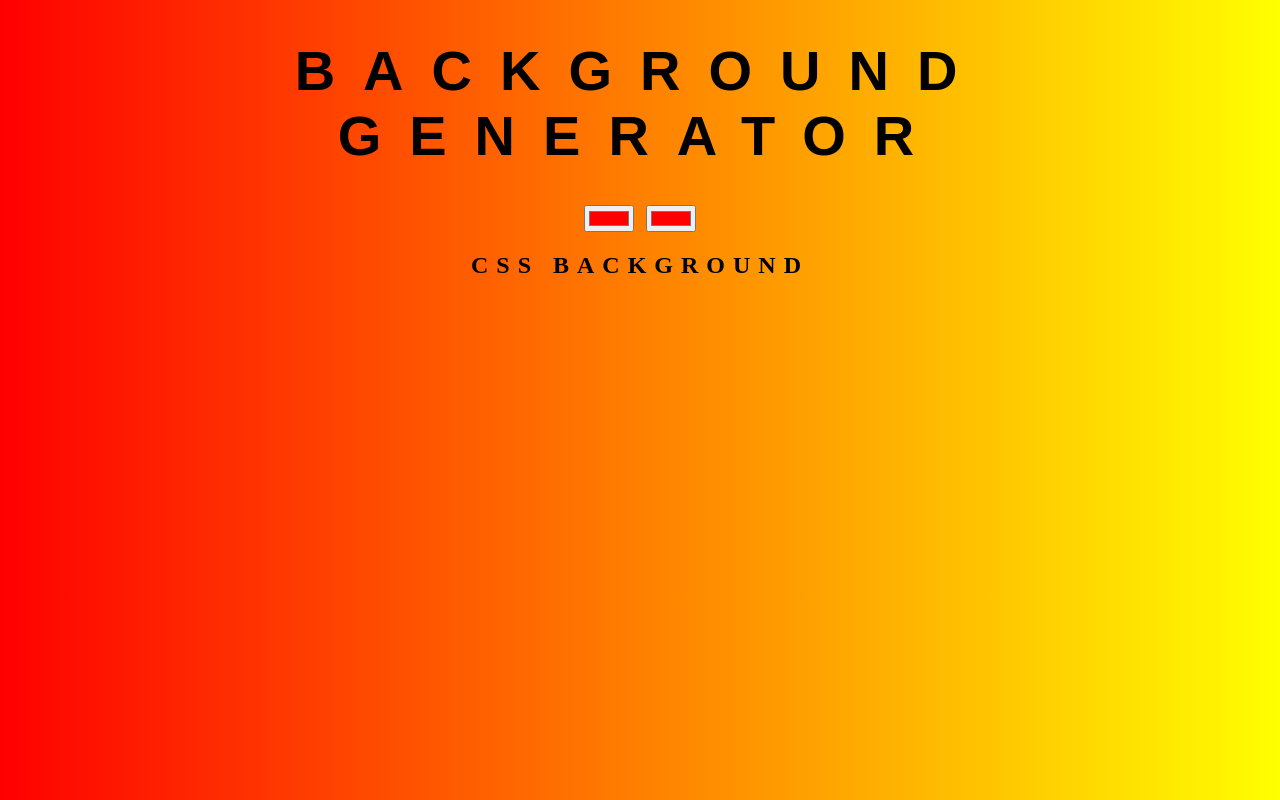
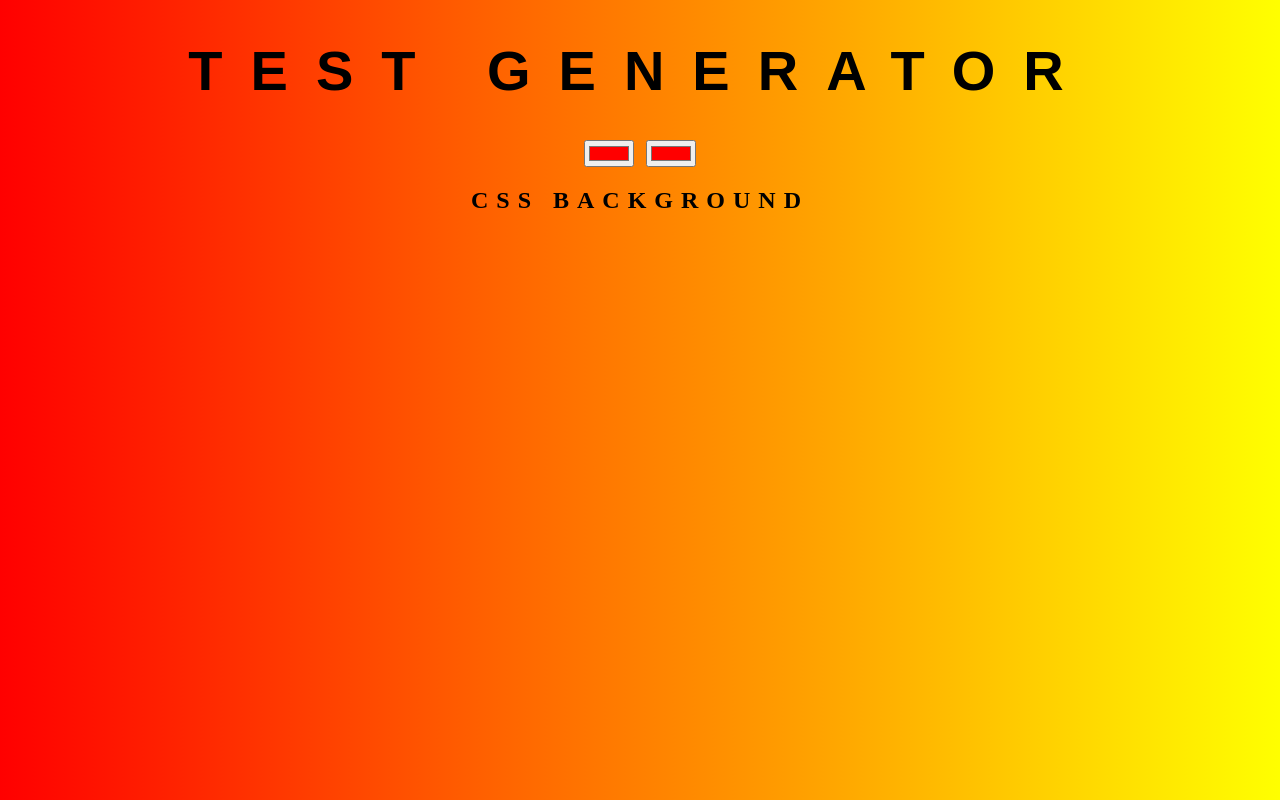
Before and after one commit to garyfoo88/Test-BackGen, a plain HTML site: page index.html in a window 1280 px wide. Drawn offline with Linux system fonts and the light colour scheme.

Commit message:
change something

```diff
--- a/index.html
+++ b/index.html
@@ -8,7 +8,7 @@
   <link rel="stylesheet" href="style.css">
 </head>
 <body id="gradient">
-  <h1>Background Generator</h1>
+  <h1>Test Generator</h1>
   <input class = "color1"  type="color" name="color1" value="#ff0000">
   <input class = "color2" type="color" name="color2" value="#ff0000">
   <h2>CSS background</h2>
```
